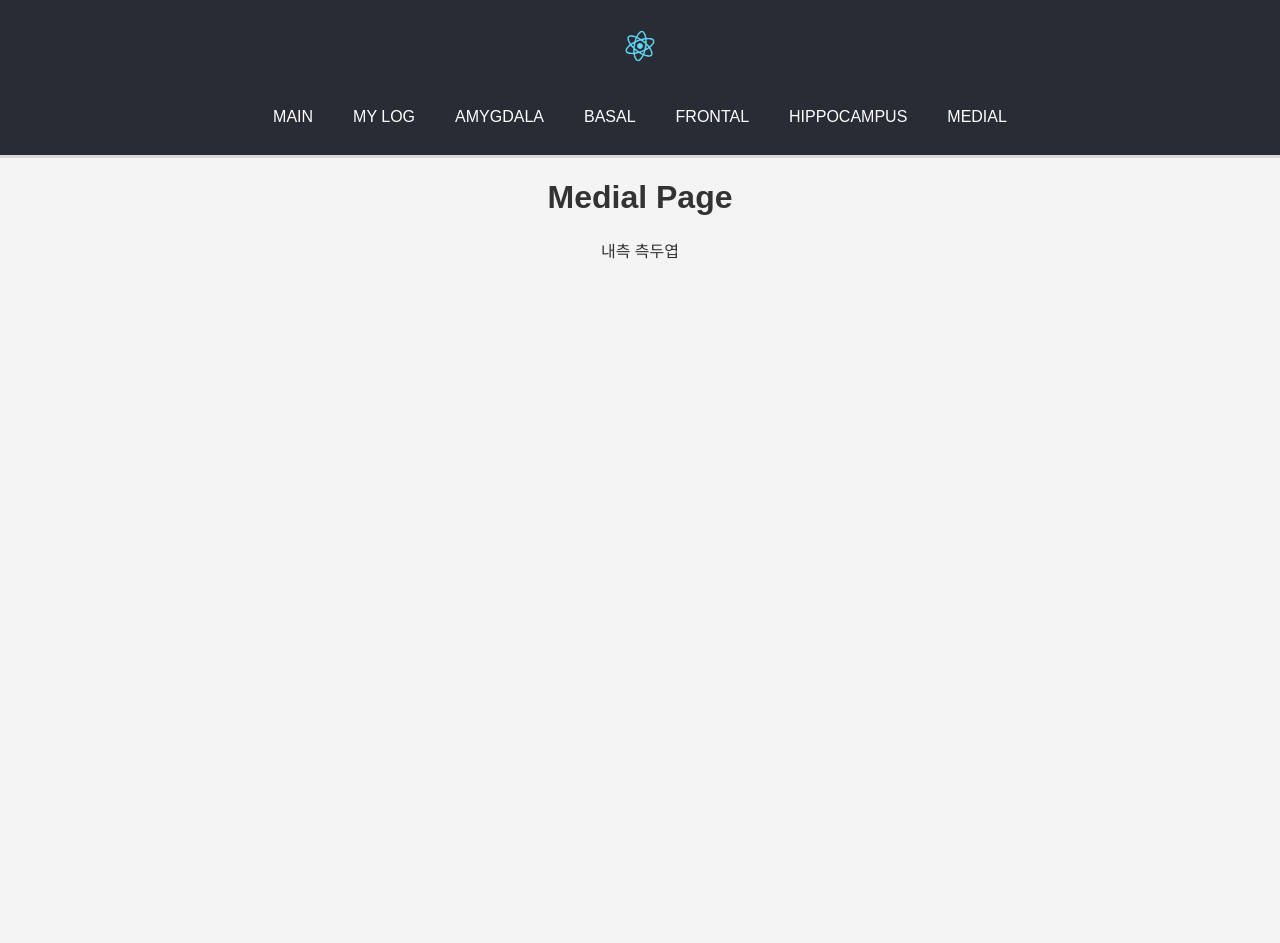
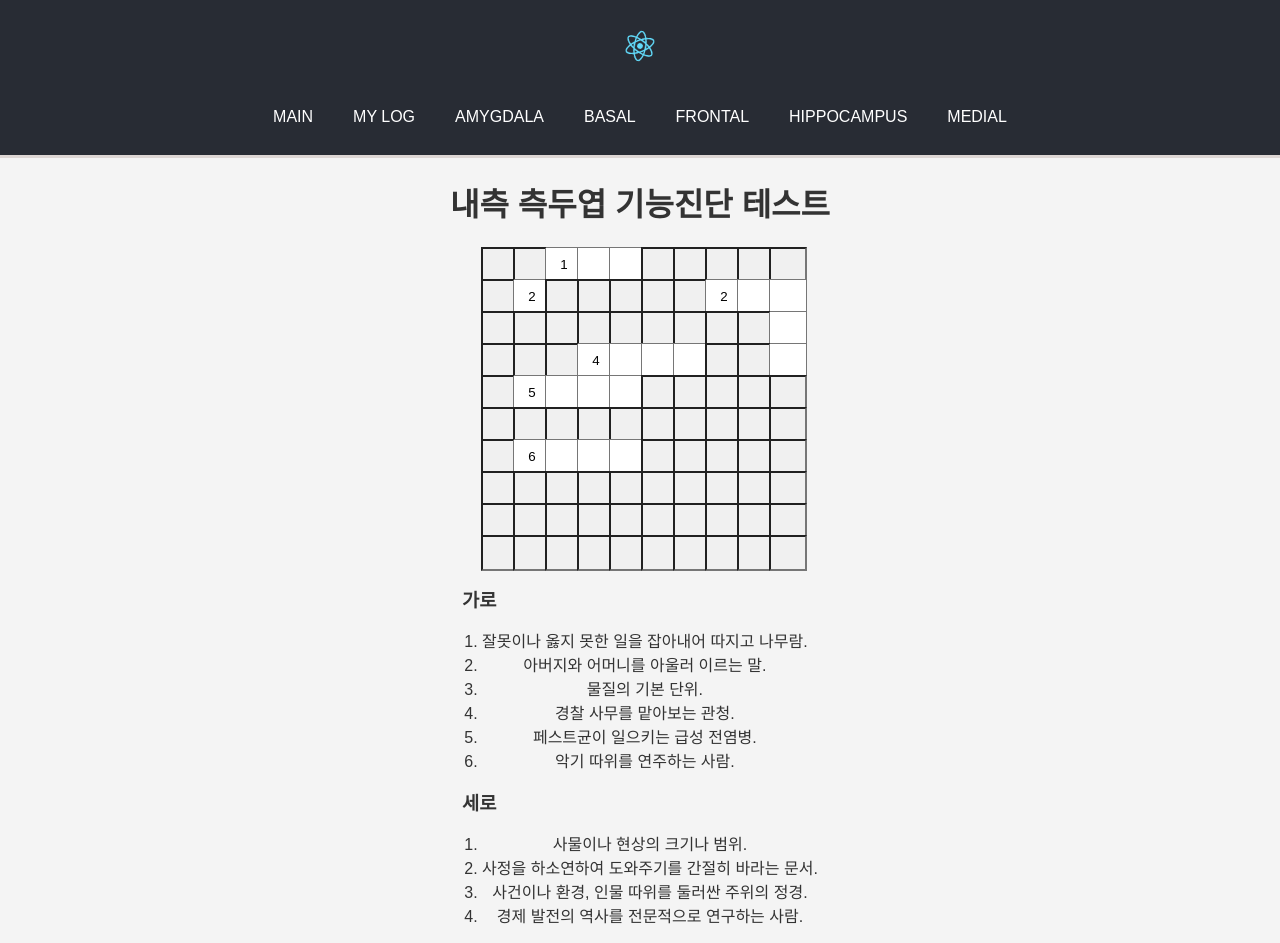
Before and after one commit to seohyj/2024-madcamp-week4-front, a React (Create React App) app in the folder my-front/: page /brain/medial in a window 1280 px wide. Before the commit the page ends 800 px from the top, so only its background shows below. Built offline with nearby package versions, Linux system fonts and the light colour scheme.

Commit message:
frontal, medial basic

```diff
--- a/my-front/src/pages/Brain/medial.js
+++ b/my-front/src/pages/Brain/medial.js
@@ -1,13 +1,167 @@
-// 내측 측두엽
-import React from 'react';
+import React, { useState } from 'react';
 
-function Medial() {
-  return (
-    <div>
-      <h1>Medial Page</h1>
-      <p>내측 측두엽</p>
-    </div>
-  );
-}
+// 단어 목록과 힌트
+const words = [
+    { word: "견책", clue: "잘못이나 옳지 못한 일을 잡아내어 따지고 나무람." },
+    { word: "효자", clue: "아버지와 어머니를 아울러 이르는 말." },
+    { word: "그램", clue: "물질의 기본 단위." },
+    { word: "경무관", clue: "경찰 사무를 맡아보는 관청." },
+    { word: "페스트", clue: "페스트균이 일으키는 급성 전염병." },
+    { word: "연주자", clue: "악기 따위를 연주하는 사람." },
+    { word: "범위", clue: "사물이나 현상의 크기나 범위." },
+    { word: "청원서", clue: "사정을 하소연하여 도와주기를 간절히 바라는 문서." },
+    { word: "정경", clue: "사건이나 환경, 인물 따위를 둘러싼 주위의 정경." },
+    { word: "경제학자", clue: "경제 발전의 역사를 전문적으로 연구하는 사람." },
+];
+
+// 그리드의 초기 상태를 정의합니다.
+const initialGrid = [
+    ["", "", "1", "", "", "", "", "", "", ""],
+    ["", "2", "", "", "", "", "", "2", "", ""],
+    ["", "", "", "", "", "", "", "", "", ""],
+    ["", "", "", "4", "", "", "", "", "", ""],
+    ["", "5", "", "", "", "", "", "", "", ""],
+    ["", "", "", "", "", "", "", "", "", ""],
+    ["", "6", "", "", "", "", "", "", "", ""],
+    ["", "", "", "", "", "", "", "", "", ""],
+    ["", "", "", "", "", "", "", "", "", ""],
+    ["", "", "", "", "", "", "", "", "", ""],
+];
+
+// 정답 배열을 정의합니다.
+const solutionGrid = [
+    ["", "", "1", "견", "책", "", "", "", "", ""],
+    ["", "2", "", "", "", "", "", "2", "정", "경"],
+    ["", "", "", "", "", "", "", "", "", "학"],
+    ["", "", "", "4", "경", "무", "관", "", "", "자"],
+    ["", "5", "페", "스", "트", "", "", "", "", ""],
+    ["", "", "", "", "", "", "", "", "", ""],
+    ["", "6", "연", "주", "자", "", "", "", "", ""],
+    ["", "", "", "", "", "", "", "", "", ""],
+    ["", "", "", "", "", "", "", "", "", ""],
+    ["", "", "", "", "", "", "", "", "", ""],
+];
+
+// 셀 컴포넌트
+const Cell = ({ value, onChange, readOnly }) => {
+    return (
+        <input
+            type="text"
+            maxLength="1"
+            value={value}
+            onChange={(e) => onChange(e.target.value)}
+            className={`cell ${readOnly ? 'readonly' : ''}`}
+            readOnly={readOnly}
+        />
+    );
+};
+
+// 십자말풀이 컴포넌트
+const Crossword = ({ gridSize, onComplete }) => {
+    const [grid, setGrid] = useState(initialGrid);
+
+    const handleChange = (row, col, value) => {
+        const newGrid = [...grid];
+        newGrid[row][col] = value.toUpperCase();
+        setGrid(newGrid);
+
+        // 퍼즐 완료 검사
+        if (newGrid.flat().every((cell, index) => cell === solutionGrid.flat()[index])) {
+            onComplete(true);
+        } else {
+            onComplete(false);
+        }
+    };
+
+    if (grid.length === 0) return <div>로딩 중...</div>;
+
+    return (
+        <div className="crossword">
+            <div className="grid">
+                {grid.map((row, rowIndex) => (
+                    <React.Fragment key={rowIndex}>
+                        {row.map((cell, colIndex) => (
+                            <Cell
+                                key={colIndex}
+                                value={cell}
+                                onChange={(value) => handleChange(rowIndex, colIndex, value)}
+                                readOnly={solutionGrid[rowIndex][colIndex] === ""}
+                            />
+                        ))}
+                    </React.Fragment>
+                ))}
+            </div>
+            <div className="hints">
+                <h3>가로</h3>
+                <ol>
+                    {words.slice(0, 6).map((hint, index) => (
+                        <li key={index}>{hint.clue}</li>
+                    ))}
+                </ol>
+                <h3>세로</h3>
+                <ol>
+                    {words.slice(6).map((hint, index) => (
+                        <li key={index}>{hint.clue}</li>
+                    ))}
+                </ol>
+            </div>
+            <style>{`
+                .crossword {
+                    display: flex;
+                    flex-direction: column;
+                    align-items: center;
+                }
+                .grid {
+                    display: grid;
+                    grid-template-rows: repeat(10, 30px);
+                    grid-template-columns: repeat(10, 30px);
+                    gap: 2px;
+                    margin-bottom: 20px;
+                }
+                .cell {
+                    width: 30px;
+                    height: 30px;
+                    text-align: center;
+                }
+                .readonly {
+                    background-color: #f0f0f0;
+                }
+                .hints {
+                    display: flex;
+                    flex-direction: column;
+                    align-items: flex-start;
+                }
+                .hints h3 {
+                    margin: 0;
+                    padding: 0;
+                }
+                .hints ol {
+                    padding-left: 20px;
+                }
+            `}</style>
+        </div>
+    );
+};
+
+// 내측 측두엽 기능진단 테스트 컴포넌트
+const Medial = () => {
+    const [result, setResult] = useState(null);
+
+    const handleComplete = (isCorrect) => {
+        if (isCorrect) {
+            setResult("정상");
+        } else {
+            setResult("비정상");
+        }
+    };
+
+    return (
+        <div>
+            <h1>내측 측두엽 기능진단 테스트</h1>
+            <Crossword gridSize={10} onComplete={handleComplete} />
+            {result && <div>진단 결과: {result}</div>}
+        </div>
+    );
+};
 
 export default Medial;
```
